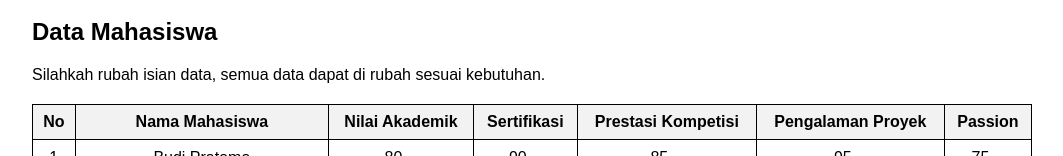
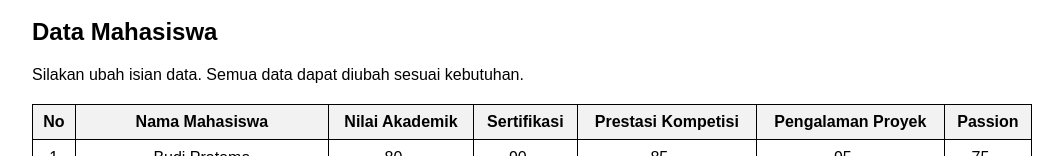
Before and after one commit to R1N-NY44/Fuzzy-Ahp, a plain HTML site: page index.html in a window 1280 px wide. Shown: the part 487-643 px from the top of the page, without its empty margins (108-1171 px from the left). Drawn offline with Linux system fonts and the light colour scheme.

Commit message:
Update index.html

```diff
--- a/index.html
+++ b/index.html
@@ -175,7 +175,7 @@
 
         <!-- Tabel Data Mahasiswa Dummy -->
         <h2>Data Mahasiswa</h2>
-        <p>Silahkah rubah isian data, semua data dapat di rubah sesuai kebutuhan.</p>
+        <p>Silakan ubah isian data. Semua data dapat diubah sesuai kebutuhan.</p>
         <table id="studentTable">
             <thead>
                 <tr id="studentTableHeader">
```
